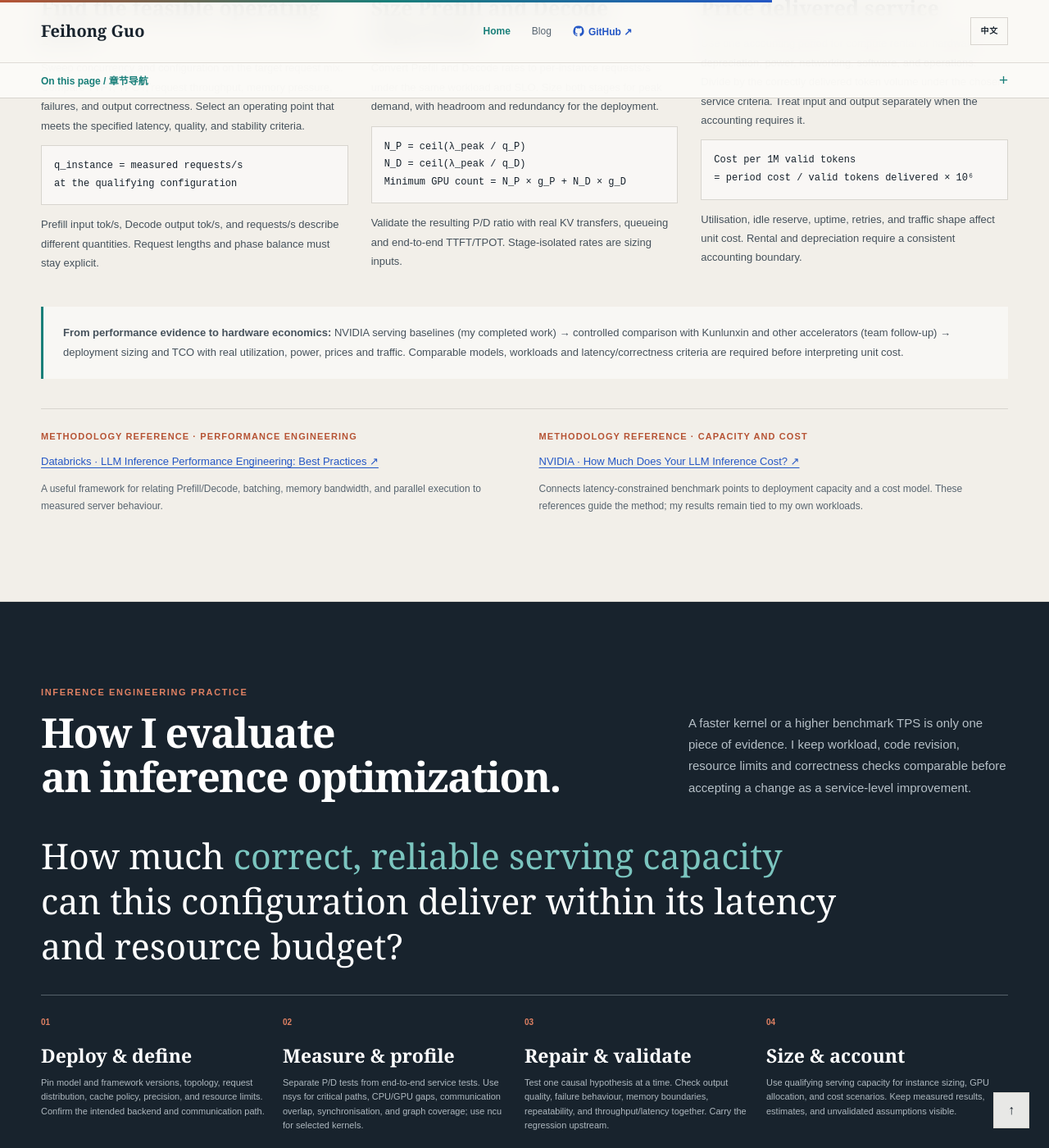
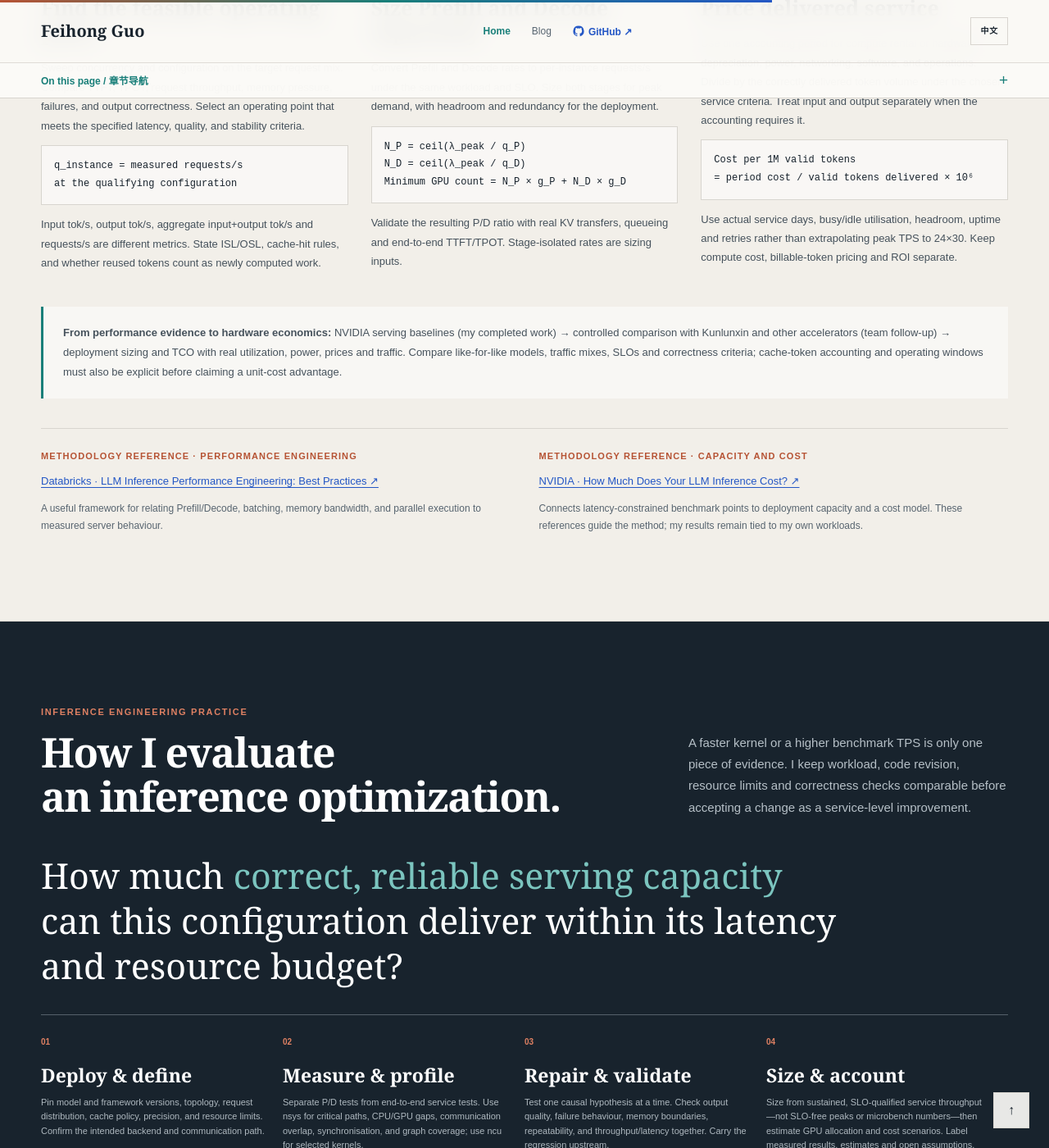
Before and after one commit to Phoenix3334/Phoenix3334.github.io, a Jekyll site: the page index.html, which Jekyll copies as it is, in a window 1280 px wide and 1400 px high, scrolled down 7468 px. Shown: the whole window at 82% size. Built offline with Jekyll 4.4.1, drawn with Linux system fonts in a browser that asks for light colours.

Commit message:
docs: sharpen inference capacity and cost-accounting boundaries

```diff
--- a/index.html
+++ b/index.html
@@ -4,7 +4,7 @@
   <meta charset="utf-8">
   <meta name="viewport" content="width=device-width, initial-scale=1">
   <title>Feihong Guo | AI Infrastructure &amp; LLM Inference</title>
-  <meta name="description" content="Feihong Guo — AI Infrastructure and LLM inference engineering. SGLang on B300/GB300, serving performance, runtime correctness, capacity planning and TCO assessment; Ascend inference and kernel optimisation.">
+  <meta name="description" content="Feihong Guo — AI Infrastructure and LLM inference engineering. SGLang on B300/GB300, serving performance, runtime correctness, capacity planning and TCO-aware evaluation; Ascend inference and kernel optimisation.">
   <link rel="canonical" href="https://phoenix3334.github.io/">
   <meta name="theme-color" content="#fbfaf7">
   <meta property="og:type" content="website">
@@ -581,11 +581,11 @@
     <section class="economics" id="economics"><div class="wrap">
       <div class="section-head"><div><p class="eyebrow" data-i18n="economics-kicker">Performance → capacity → economics</p><h2 data-i18n="economics-title">From measured service capacity<br>to deployment estimates.</h2></div><p data-i18n="economics-intro">At Baidu, my completed work established serving-performance and capacity baselines on NVIDIA GPUs, using workload-specific Prefill/Decode throughput, TTFT/TPOT, parallel layouts and memory constraints. The team's subsequent evaluation is intended to extend comparisons to Kunlunxin accelerators and connect qualified capacity with utilization, power, hardware pricing and traffic for TCO analysis. The cross-platform and full financial assessments are follow-on work, not my completed results.</p></div>
       <div class="cost-chain">
-        <article class="cost-step"><span class="step-index">01 / SLO</span><h3 data-i18n="cost-slo-title">Find the feasible operating point</h3><p data-i18n="cost-slo-copy">Sweep concurrency and configuration on the target request mix. Compare TTFT, TPOT, request throughput, memory pressure, failures, and output correctness. Select an operating point that meets the specified latency, quality, and stability criteria.</p><div class="formula" data-i18n="cost-slo-formula">q_instance = measured requests/s<br>at the qualifying configuration</div><p data-i18n="cost-slo-note">Prefill input tok/s, Decode output tok/s, and requests/s describe different quantities. Request lengths and phase balance must stay explicit.</p></article>
+        <article class="cost-step"><span class="step-index">01 / SLO</span><h3 data-i18n="cost-slo-title">Find the feasible operating point</h3><p data-i18n="cost-slo-copy">Sweep concurrency and configuration on the target request mix. Compare TTFT, TPOT, request throughput, memory pressure, failures, and output correctness. Select an operating point that meets the specified latency, quality, and stability criteria.</p><div class="formula" data-i18n="cost-slo-formula">q_instance = measured requests/s<br>at the qualifying configuration</div><p data-i18n="cost-slo-note">Input tok/s, output tok/s, aggregate input+output tok/s and requests/s are different metrics. State ISL/OSL, cache-hit rules, and whether reused tokens count as newly computed work.</p></article>
         <article class="cost-step"><span class="step-index">02 / CAPACITY</span><h3 data-i18n="cost-capacity-title">Size Prefill and Decode separately</h3><p data-i18n="cost-capacity-copy">Convert Prefill and Decode rates to per-instance requests/s under the same workload and SLO. Size both stages for peak demand, with headroom and redundancy for the deployment.</p><div class="formula">N_P = ceil(λ_peak / q_P)<br>N_D = ceil(λ_peak / q_D)<br>Minimum GPU count = N_P × g_P + N_D × g_D</div><p data-i18n="cost-capacity-note">Validate the resulting P/D ratio with real KV transfers, queueing and end-to-end TTFT/TPOT. Stage-isolated rates are sizing inputs.</p></article>
-        <article class="cost-step"><span class="step-index">03 / TCO</span><h3 data-i18n="cost-tco-title">Price delivered service</h3><p data-i18n="cost-tco-copy">Use one accounting period for compute rental or hardware depreciation, power, networking, software, and operations. Divide by the correctly delivered token volume under the chosen service criteria. Treat input and output separately when the accounting requires it.</p><div class="formula" data-i18n="cost-tco-formula">Cost per 1M valid tokens<br>= period cost / valid tokens delivered × 10⁶</div><p data-i18n="cost-tco-note">Utilisation, idle reserve, uptime, retries, and traffic shape affect unit cost. Rental and depreciation require a consistent accounting boundary.</p></article>
+        <article class="cost-step"><span class="step-index">03 / TCO</span><h3 data-i18n="cost-tco-title">Price delivered service</h3><p data-i18n="cost-tco-copy">Use one accounting period for compute rental or hardware depreciation, power, networking, software, and operations. Divide by the correctly delivered token volume under the chosen service criteria. Treat input and output separately when the accounting requires it.</p><div class="formula" data-i18n="cost-tco-formula">Cost per 1M valid tokens<br>= period cost / valid tokens delivered × 10⁶</div><p data-i18n="cost-tco-note">Use actual service days, busy/idle utilisation, headroom, uptime and retries rather than extrapolating peak TPS to 24×30. Keep compute cost, billable-token pricing and ROI separate.</p></article>
       </div>
-      <p class="cost-scope" data-i18n="cost-evidence"><strong>From performance evidence to hardware economics:</strong> NVIDIA serving baselines (my completed work) → controlled comparison with Kunlunxin and other accelerators (team follow-up) → deployment sizing and TCO with real utilization, power, prices and traffic. Comparable models, workloads and latency/correctness criteria are required before interpreting unit cost.</p>
+      <p class="cost-scope" data-i18n="cost-evidence"><strong>From performance evidence to hardware economics:</strong> NVIDIA serving baselines (my completed work) → controlled comparison with Kunlunxin and other accelerators (team follow-up) → deployment sizing and TCO with real utilization, power, prices and traffic. Compare like-for-like models, traffic mixes, SLOs and correctness criteria; cache-token accounting and operating windows must also be explicit before claiming a unit-cost advantage.</p>
       <div class="reference-grid">
         <div><h3 data-i18n="reference-performance">Methodology reference · performance engineering</h3><a href="https://www.databricks.com/blog/llm-inference-performance-engineering-best-practices" target="_blank" rel="noreferrer">Databricks · LLM Inference Performance Engineering: Best Practices ↗</a><p data-i18n="reference-performance-copy">A useful framework for relating Prefill/Decode, batching, memory bandwidth, and parallel execution to measured server behaviour.</p></div>
         <div><h3 data-i18n="reference-cost">Methodology reference · capacity and cost</h3><a href="https://developer.nvidia.com/blog/llm-inference-benchmarking-how-much-does-your-llm-inference-cost/" target="_blank" rel="noreferrer">NVIDIA · How Much Does Your LLM Inference Cost? ↗</a><p data-i18n="reference-cost-copy">Connects latency-constrained benchmark points to deployment capacity and a cost model. These references guide the method; my results remain tied to my own workloads.</p></div>
@@ -598,7 +598,7 @@
         <div><span>01</span><h3 data-i18n="practice-deploy-title">Deploy &amp; define</h3><p data-i18n="practice-deploy-copy">Pin model and framework versions, topology, request distribution, cache policy, precision, and resource limits. Confirm the intended backend and communication path.</p></div>
         <div><span>02</span><h3 data-i18n="practice-measure-title">Measure &amp; profile</h3><p data-i18n="practice-measure-copy">Separate P/D tests from end-to-end service tests. Use nsys for critical paths, CPU/GPU gaps, communication overlap, synchronisation, and graph coverage; use ncu for selected kernels.</p></div>
         <div><span>03</span><h3 data-i18n="practice-validate-title">Repair &amp; validate</h3><p data-i18n="practice-validate-copy">Test one causal hypothesis at a time. Check output quality, failure behaviour, memory boundaries, repeatability, and throughput/latency together. Carry the regression upstream.</p></div>
-        <div><span>04</span><h3 data-i18n="practice-decide-title">Size &amp; account</h3><p data-i18n="practice-decide-copy">Use qualifying serving capacity for instance sizing, GPU allocation, and cost scenarios. Keep measured results, estimates, and unvalidated assumptions visible.</p></div>
+        <div><span>04</span><h3 data-i18n="practice-decide-title">Size &amp; account</h3><p data-i18n="practice-decide-copy">Size from sustained, SLO-qualified service throughput—not SLO-free peaks or microbench numbers—then estimate GPU allocation and cost scenarios. Label measured results, estimates and open assumptions.</p></div>
       </div>
       <div class="scope-note" data-i18n="practice-close"><strong>The common thread is evidence across layers:</strong> connect request behavior to scheduling, cache ownership, communication, kernels and hardware constraints. Use that explanation to choose a fix—or decide that an apparent optimization is not worthwhile.</div>
     </div></section>
@@ -1055,15 +1055,15 @@
   "[data-i18n=\"cost-slo-title\"]": "找到满足目标的工作点",
   "[data-i18n=\"cost-slo-copy\"]": "针对目标请求分布，扫描并发与配置。共同检查 TTFT、TPOT、请求吞吐、显存压力、失败率和输出正确性，选择满足延迟、质量与稳定性要求的工作点。",
   "[data-i18n=\"cost-slo-formula\"]": "q_instance = 满足准出要求的配置下<br>实测单实例 requests/s",
-  "[data-i18n=\"cost-slo-note\"]": "Prefill input tok/s、Decode output tok/s 与 requests/s 是不同量；请求长度和 P/D 比例需要明确。",
+  "[data-i18n=\"cost-slo-note\"]": "输入 tok/s、输出 tok/s、输入加输出的总 tok/s 和 requests/s 不能混用；需要明确 ISL/OSL、Cache 命中口径，以及复用 Token 是否计入实际新增计算量。",
   "[data-i18n=\"cost-capacity-title\"]": "分别估算 P/D 实例数",
   "[data-i18n=\"cost-capacity-copy\"]": "在相同负载与 SLO 下，把 Prefill 和 Decode 能力换算为单实例 requests/s。按峰值请求量分别估算 P、D 实例数，再为部署预留余量和冗余。",
   "[data-i18n=\"cost-capacity-note\"]": "用真实 KV 传输、排队及端到端 TTFT/TPOT 验证所得 P/D 配比。单压结果用于初步规划。",
   "[data-i18n=\"cost-tco-title\"]": "核算实际交付服务的成本",
   "[data-i18n=\"cost-tco-copy\"]": "统一计算周期，核算算力租金或硬件折旧、电力、网络、软件与运维费用，再除以满足服务要求且正确交付的 token 总量。需要分别核算输入与输出时，明确成本分摊口径。",
   "[data-i18n=\"cost-tco-formula\"]": "每百万有效 token 成本<br>= 周期总成本 / 周期有效交付 token × 10⁶",
-  "[data-i18n=\"cost-tco-note\"]": "利用率、空闲冗余、可用率、重试与流量分布都会改变单位成本；租赁和自建需要一致且不重复计算的成本边界。",
-  "[data-i18n=\"cost-evidence\"]": "<strong>从推理性能到算力经济性：</strong>NVIDIA 平台的服务能力基线（本人已完成）→ 昆仑芯等平台的同条件对照（团队后续）→ 结合利用率、功耗、价格与实际流量评估部署规模和 TCO。只有统一模型、负载、延迟与正确性要求，单位 Token 成本的比较才有意义。",
+  "[data-i18n=\"cost-tco-note\"]": "采用实际经营天数、忙闲时利用率、冗余、可用率与重试数据，不将峰值 TPS 直接按 24×30 外推；区分计算成本、可计费 Token 定价与 ROI。",
+  "[data-i18n=\"cost-evidence\"]": "<strong>从推理性能到算力经济性：</strong>NVIDIA 平台的服务能力基线（本人已完成）→ 昆仑芯等平台的同条件对照（团队后续）→ 结合利用率、功耗、价格与实际流量评估部署规模和 TCO。比较单位 Token 成本前还必须统一模型、负载分布、SLO、正确性、Cache Token 计数与经营时间口径。",
   "[data-i18n=\"reference-performance\"]": "方法参考 · 推理性能工程",
   "[data-i18n=\"reference-performance-copy\"]": "帮助把 Prefill/Decode、batching、内存带宽和并行执行，与实际测得的服务行为联系起来。",
   "[data-i18n=\"reference-cost\"]": "方法参考 · 容量与成本",
@@ -1079,7 +1079,7 @@
   "[data-i18n=\"practice-validate-title\"]": "改进与验证",
   "[data-i18n=\"practice-validate-copy\"]": "逐个检验因果假设，同时检查输出质量、失败行为、内存边界、可复现性和吞吐/延迟，把回归约束提交到上游。",
   "[data-i18n=\"practice-decide-title\"]": "规划与核算",
-  "[data-i18n=\"practice-decide-copy\"]": "根据满足准出要求的服务容量，估算实例数量、GPU 资源与成本场景；明确哪些是实测结果、哪些是估计和待验证假设。",
+  "[data-i18n=\"practice-decide-copy\"]": "以持续且满足 SLO 的服务吞吐估算实例数和 GPU 资源，不把无时延约束的峰值或组件 Microbenchmark 当作可交付产能；成本场景需区分实测、推算与未验证假设。",
   "[data-i18n=\"practice-close\"]": "<strong>这些工作的共同点是跨层证据：</strong>把请求表现和调度、缓存、通信、算子及硬件约束对应起来。先解释现象，再决定该修哪里，以及一次优化是否值得保留。",
   "[data-i18n=\"footer-title\"]": "推理服务性能，<br>以及每个决策背后的证据。",
   "[data-i18n=\"copyright\"]": "© 2026 郭飞鸿 · Feihong Guo · 更新于 2026 年 11 月 18 日",
```
